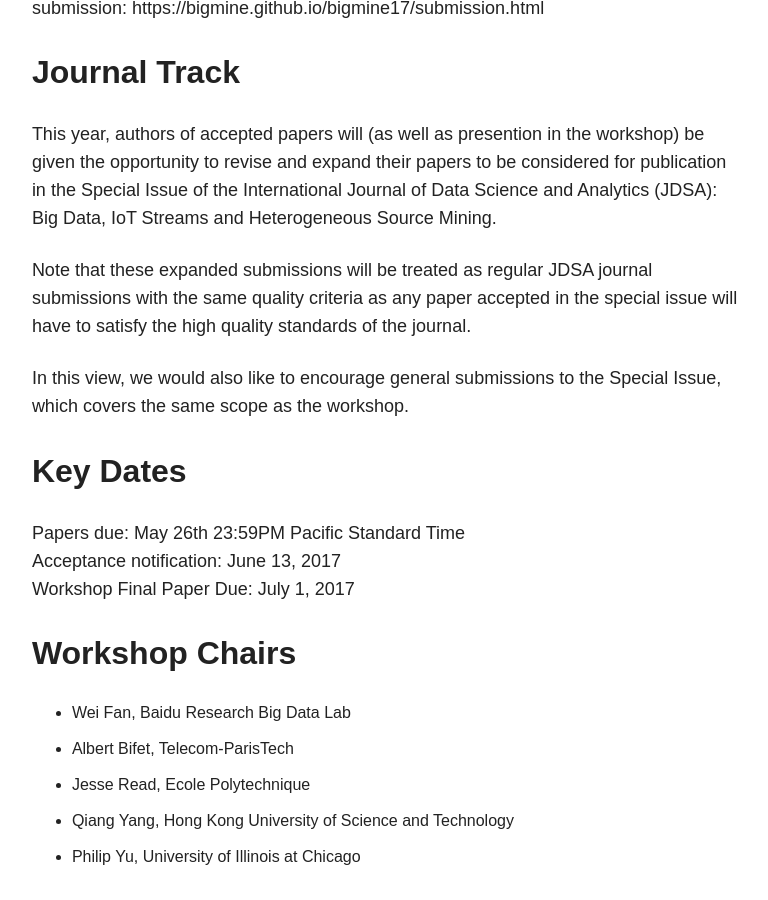
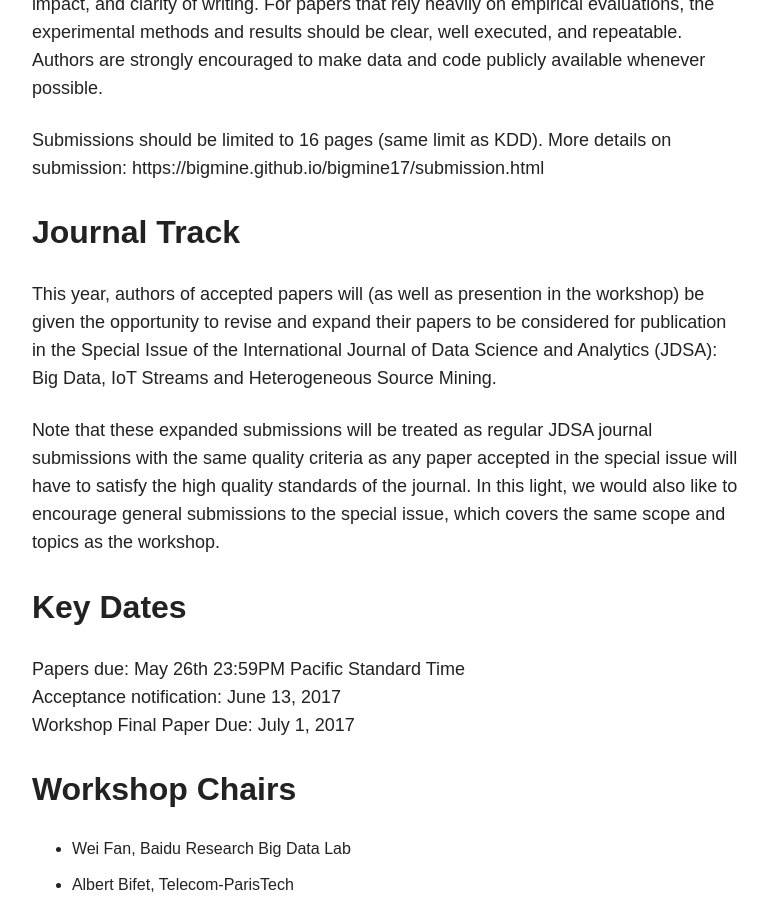
Before and after one commit to bigmine/bigmine17, a Jekyll site: the page built from cfp.md, in a window 1280 px wide and 900 px high, scrolled down 2244 px. Shown: the whole window, without its empty margins (254-1022 px from the left). Built offline with Jekyll 4.4.1, drawn with Linux system fonts in a browser that asks for light colours; nearby versions of some CDN libraries; some of the changed text lies outside the part shown.

Commit message:
update text

```diff
--- a/cfp.md
+++ b/cfp.md
@@ -14,6 +14,9 @@
 
 http://www.bigdata-mining.org
 
+Associated with the Special Issue of the International Journal of Data Science and Analytics (JDSA): Big Data, IoT Streams and Heterogeneous Source Mining.
+
+
 Scope
 -----
 
@@ -22,6 +25,8 @@
 We invite submission of papers describing innovative research on all aspects of big data mining. Work-in-progress papers, demos, and visionary papers are also welcome.
 
 Papers emphasizing theoretical foundations, algorithms, systems, applications, language issues, data storage and access, architecture are particularly encouraged.
+
+A Special Issue in the International Journal of Data Science and Analytics been allocated for selected papers accepted in the workshop (see below).
 
 
 Topics
@@ -55,9 +60,7 @@
 
 This year, authors of accepted papers will (as well as presention in the workshop) be given the opportunity to revise and expand their papers to be considered for publication in the Special Issue of the International Journal of Data Science and Analytics (JDSA): Big Data, IoT Streams and Heterogeneous Source Mining.
 
-Note that these expanded submissions will be treated as regular JDSA journal submissions with the same quality criteria as any paper accepted in the special issue will have to satisfy the high quality standards of the journal.
-
-In this view, we would also like to encourage general submissions to the Special Issue, which covers the same scope as the workshop.
+Note that these expanded submissions will be treated as regular JDSA journal submissions with the same quality criteria as any paper accepted in the special issue will have to satisfy the high quality standards of the journal. In this light, we would also like to encourage general submissions to the special issue, which covers the same scope and topics as the workshop.
 
 
 Key Dates
```
